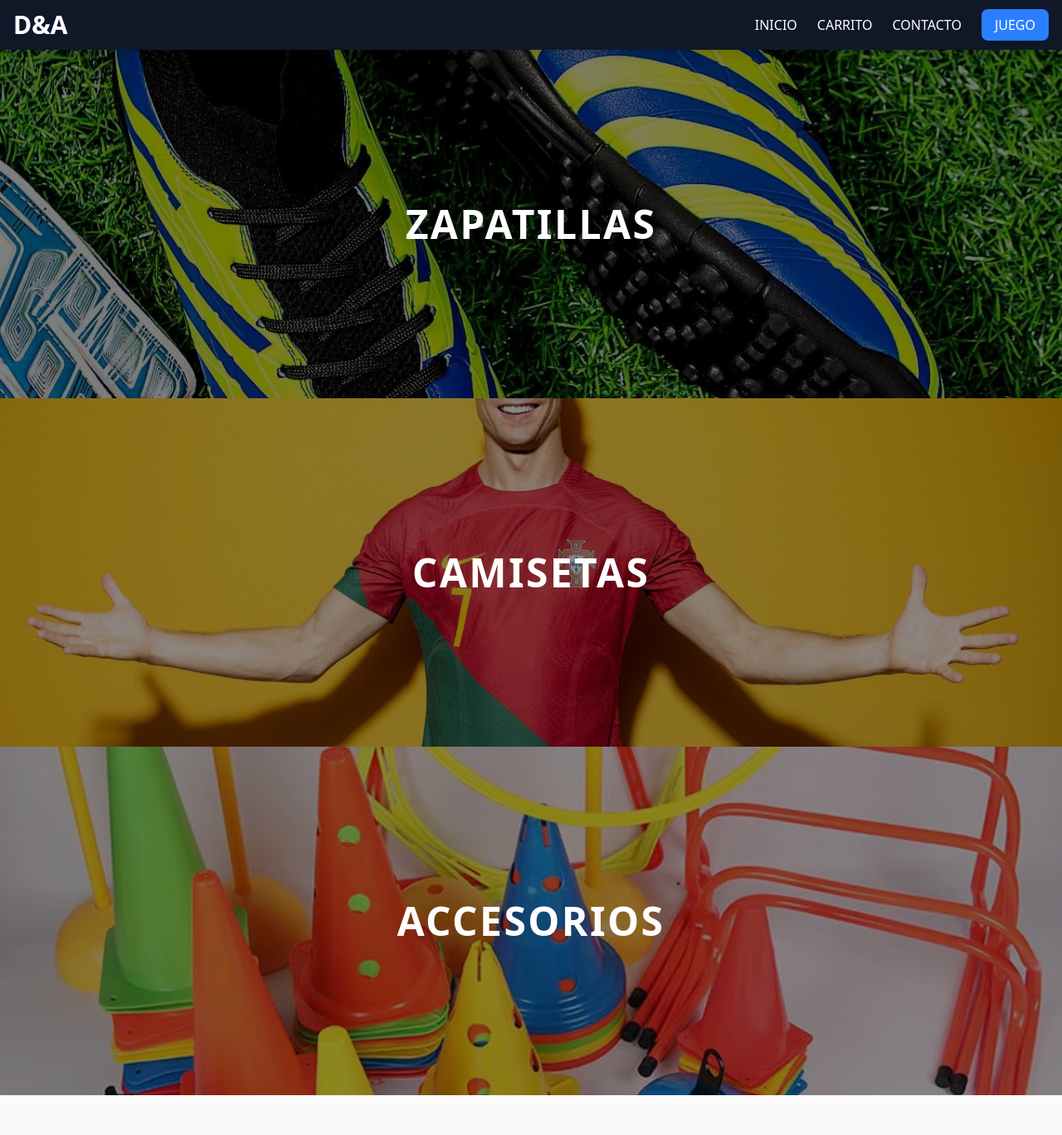
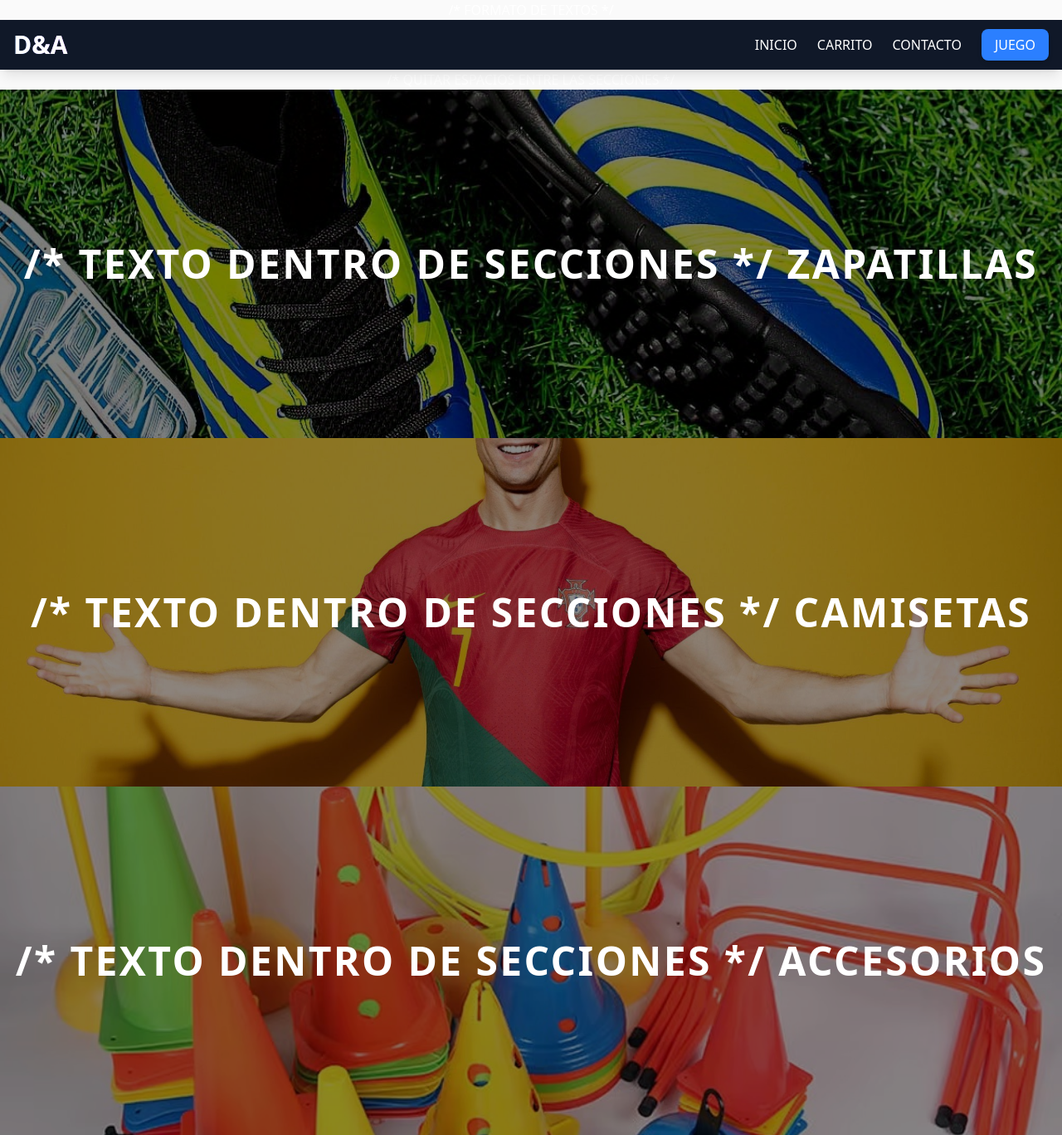
Before and after one commit to Alejo0250/trabajoFinal, a plain HTML site: page index.html in a window 1280 px wide. Shown: the whole page at 83% size. Before the commit the page ends 1320 px from the top, so only its background shows below. Drawn offline with nearby package versions, Linux system fonts and the light colour scheme.

Commit message:
Refactor HTML for improved readability and comments

```diff
--- a/index.html
+++ b/index.html
@@ -14,21 +14,21 @@
       body {
         font-family: ui-sans-serif, system-ui, -apple-system, "Segoe UI", Roboto, "Helvetica Neue", Arial, "Noto Sans", "Liberation Sans", sans-serif !important;
       }
-    </style>
+    </style> /* FORMATO DE TEXTOS */
   </head>
 
   <body class="bg-gray-900 text-white">
     <div id="header"></div>
 
   <!-- HERO SECTIONS -->
-  <main class="space-y-0">
+  <main class="space-y-0"> /* QUITAR ESPACIOS ENTRE LAS SECCIONES */
       <a href="zapatillas.html" class="block">
         <section
-          class="relative h-64 md:h-96 lg:h-[420px] bg-cover bg-center flex items-center justify-center"
+          class="relative h-64 md:h-96 lg:h-[420px] bg-cover bg-center flex items-center justify-center" /* IMÁGENES ZAPATILLAS COMO SECCIONES */
           style="background-image: url('imagenes/zapatillas/3.jpg')"
         >
           <div class="absolute inset-0 bg-black/50"></div>
-          <h2 class="relative text-3xl md:text-5xl font-bold tracking-wider uppercase">
+          <h2 class="relative text-3xl md:text-5xl font-bold tracking-wider uppercase"> /* TEXTO DENTRO DE SECCIONES */
             ZAPATILLAS
           </h2>
         </section>
@@ -36,11 +36,11 @@
 
       <a href="camisetas.html" class="block">
         <section
-          class="relative h-64 md:h-96 lg:h-[420px] bg-cover bg-center flex items-center justify-center"
+          class="relative h-64 md:h-96 lg:h-[420px] bg-cover bg-center flex items-center justify-center" /* IMÁGENES CAMISETAS COMO SECCIONES */
           style="background-image: url('imagenes/camisetas/12.3.jpg')"
         >
           <div class="absolute inset-0 bg-black/45"></div>
-          <h2 class="relative text-3xl md:text-5xl font-bold tracking-wider uppercase">
+          <h2 class="relative text-3xl md:text-5xl font-bold tracking-wider uppercase"> /* TEXTO DENTRO DE SECCIONES */
             CAMISETAS
           </h2>
         </section>
@@ -48,17 +48,17 @@
 
       <a href="accesorios.html" class="block">
         <section
-          class="relative h-64 md:h-96 lg:h-[420px] bg-cover bg-center flex items-center justify-center"
+          class="relative h-64 md:h-96 lg:h-[420px] bg-cover bg-center flex items-center justify-center" /* IMÁGENES ACCESORIOS COMO SECCIONES */
           style="background-image: url('imagenes/accesorios/19.jpg')"
         >
           <div class="absolute inset-0 bg-black/45"></div>
-          <h2 class="relative text-3xl md:text-5xl font-bold tracking-wider uppercase">
+          <h2 class="relative text-3xl md:text-5xl font-bold tracking-wider uppercase"> /* TEXTO DENTRO DE SECCIONES */
             ACCESORIOS
           </h2>
         </section>
       </a>
     </main>
 
-    <script type="text/babel" src="js/header.js"></script>
+    <script type="text/babel" src="js/header.js"></script>  /* ESTADO: HEADER (ENCABEZADOS) */
   </body>
 </html>
```
